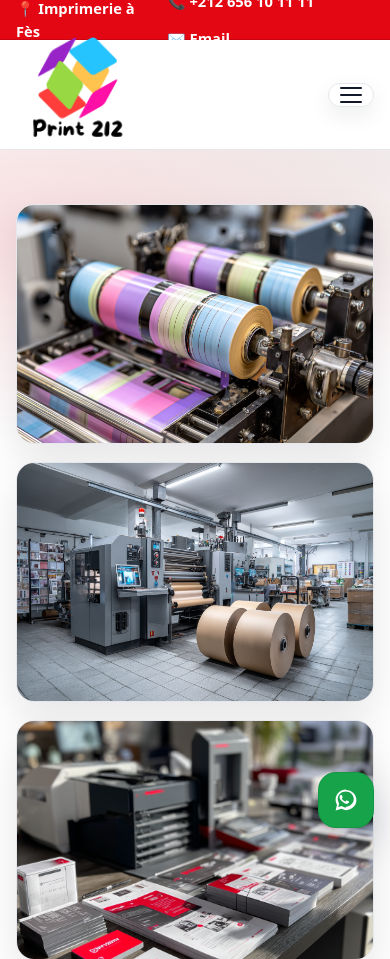
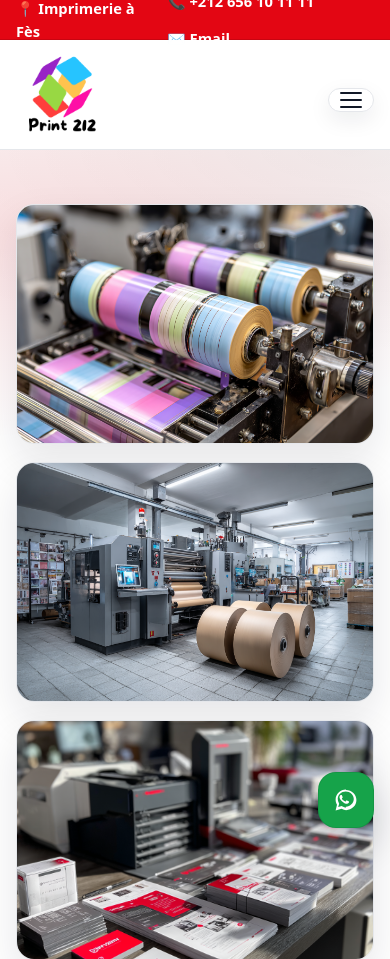
Before and after one commit to bilalksiouar-blip/Print212, a plain HTML site: page index.html in a window 390 px wide. Shown: the top 959 px of the page. Drawn offline with Linux system fonts and the light colour scheme.

Commit message:
Update style.css

```diff
--- a/css/style.css
+++ b/css/style.css
@@ -418,3 +418,50 @@ h3{ margin:0 0 .35rem; font-size:1.15rem; }
 .site-header .brand-text{
   display: none !important;
 }
+
+/* ===============================
+   FIX LOGO PRINT212 — ULTRA FORCE
+   Colle TOUT EN BAS du CSS
+   =============================== */
+
+/* Donne plus de place au bloc logo */
+.site-header .brand{
+  display:flex !important;
+  align-items:center !important;
+  gap:0 !important;
+  flex: 0 0 auto !important;
+  min-width: 180px !important;
+}
+
+/* Augmente la hauteur du header pour accepter un grand logo */
+.site-header .header-inner{
+  min-height: 140px !important;
+  height: auto !important;
+}
+
+/* Force la taille du logo (même si d'autres règles existent) */
+.site-header .brand img,
+.site-header .brand img.brand-logo{
+  height: 110px !important;
+  width: auto !important;
+  max-height: none !important;
+  max-width: none !important;
+  object-fit: contain !important;
+  display:block !important;
+}
+
+/* Mobile */
+@media (max-width: 540px){
+  .site-header .header-inner{
+    min-height: 120px !important;
+  }
+  .site-header .brand img,
+  .site-header .brand img.brand-logo{
+    height: 90px !important;
+  }
+}
+
+/* Cache le texte du logo si présent */
+.site-header .brand-text{
+  display:none !important;
+}
```
